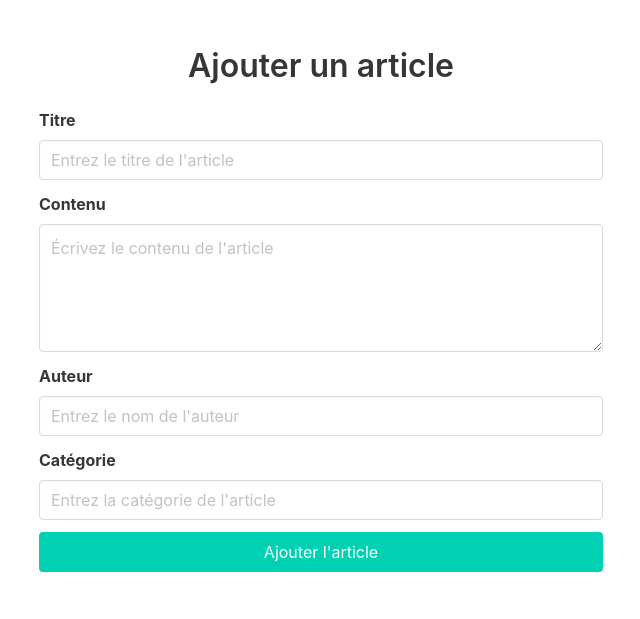
After one commit to Hichamelhmaydi/CulturesPartagees, a PHP site: page /formule_article.php in a window 1280 px wide. The commit adds this page. Shown: the top 619 px of the page, without its empty margins (319-959 px from the left). Run offline with PHP 8.4, Linux system fonts and the light colour scheme.

Commit message:
last modifiction in form for article

```diff
--- /dev/null
+++ b/views/formule_article.php
@@ -0,0 +1,61 @@
+<!DOCTYPE html>
+<html lang="en">
+<head>
+    <meta charset="UTF-8">
+    <meta name="viewport" content="width=device-width, initial-scale=1.0">
+    <link rel="stylesheet" href="https://cdn.jsdelivr.net/npm/bulma@0.9.4/css/bulma.min.css">
+    <title>formule de article</title>
+</head>
+<body>
+     <!-- article form -->
+     <form action="" id="article_form">
+
+<section class="section">
+            <div class="container">
+            <h1 class="title has-text-centered">Ajouter un article</h1>
+            <div class="columns is-centered">
+                <div class="column is-half">
+                <form method="POST" action="add_article.php">
+                    <div class="field">
+                    <label class="label">Titre</label>
+                    <div class="control">
+                        <input class="input" type="text" name="titre" placeholder="Entrez le titre de l'article" maxlength="20" required >
+                    </div>
+                    </div>
+
+                    <div class="field">
+                    <label class="label">Contenu</label>
+                    <div class="control">
+                        <textarea class="textarea" name="contenu" placeholder="Écrivez le contenu de l'article" maxlength="1000" required></textarea>
+                    </div>
+                    </div>
+
+                    <div class="field">
+                    <label class="label">Auteur</label>
+                    <div class="control">
+                        <input class="input" type="text" name="auteur" placeholder="Entrez le nom de l'auteur" maxlength="20" required>
+                    </div>
+                    </div>
+
+                    <div class="field">
+                    <label class="label">Catégorie</label>
+                    <div class="control">
+                        <input class="input" type="text" name="categorie" placeholder="Entrez la catégorie de l'article" maxlength="10" required>
+                    </div>
+                    </div>
+
+                    <div class="field">
+                    <div class="control">
+                        <button class="button is-primary is-fullwidth" type="submit" name="sub_art">Ajouter l'article</button>
+                    </div>
+                    </div>
+                </form>
+                </div>
+            </div>
+            </div>
+    </section>
+
+</form>
+<!-- fin article form -->
+</body>
+</html>
```
Also changed, not shown: css/article_form.css (+5 -3 lines), js/formule_article.js (+7 -2 lines), views/auteur.php (+2 -50 lines).
